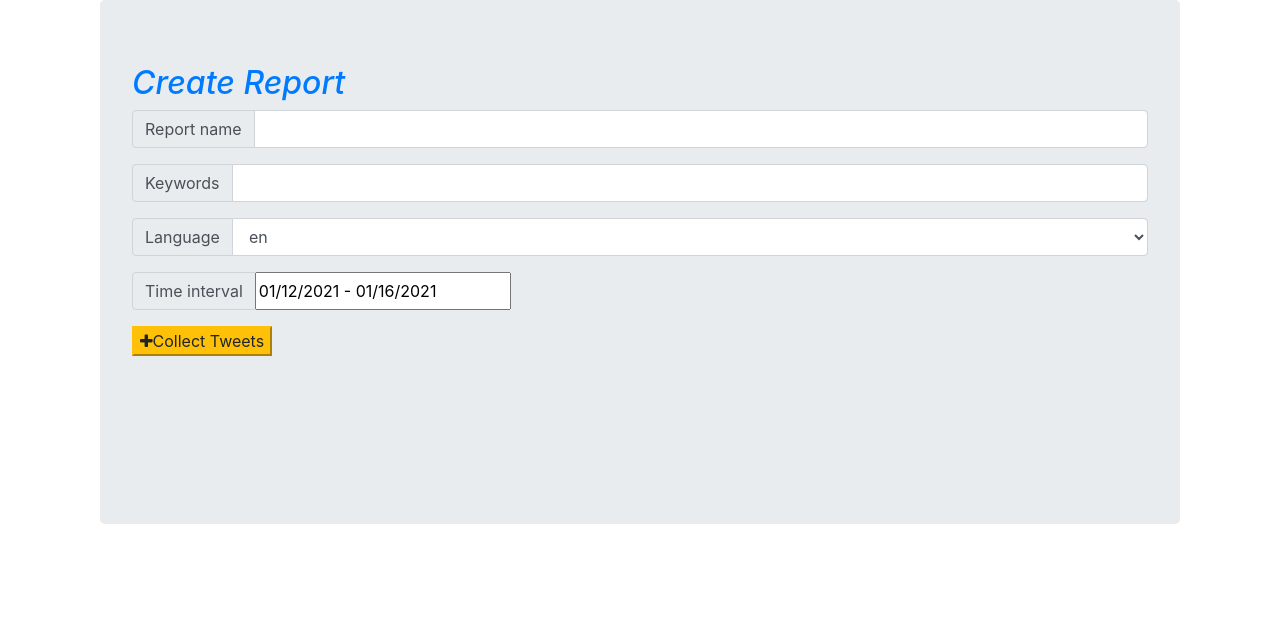
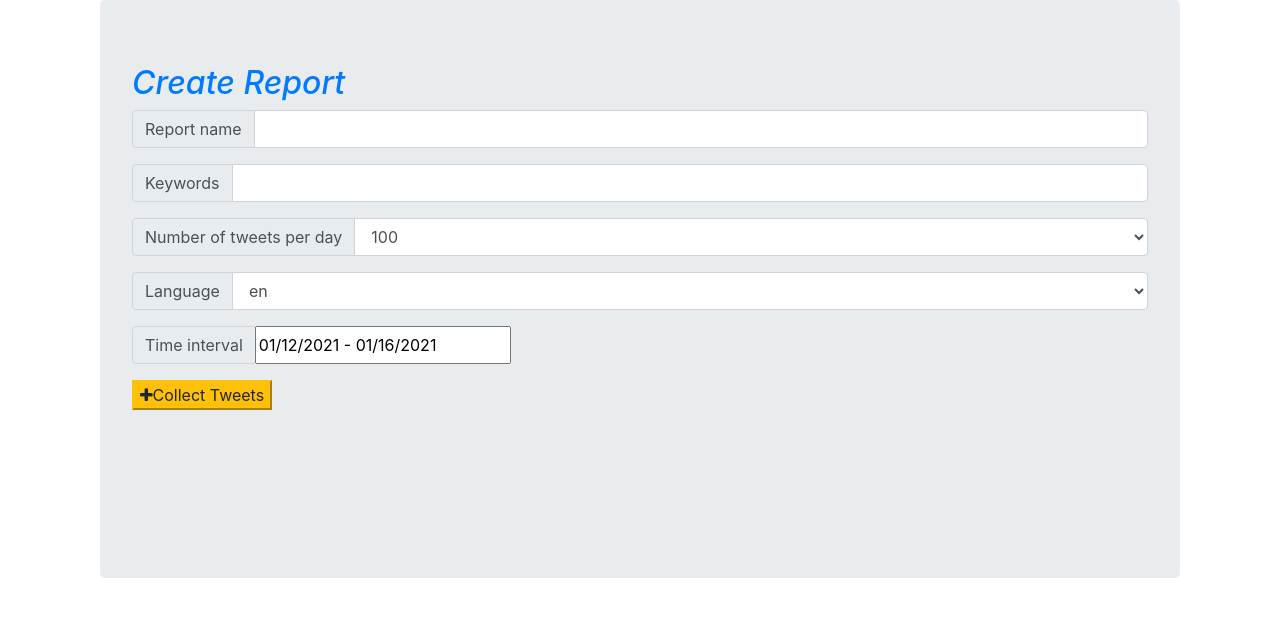
Before and after one commit to aysegulsari/599, a Django app: page /reports/collect in a window 1280 px wide. Shown: the part 56-673 px from the top of the page. Run offline with Django 3.2, Linux system fonts and the light colour scheme; some libraries are stand-ins or nearby versions.

Commit message:
number of tweets per day selection is added

```diff
--- a/app/reports/templates/reports/report_collect_tweet.html
+++ b/app/reports/templates/reports/report_collect_tweet.html
@@ -21,6 +21,18 @@
                     <input type="text" class="labelinput">
                     <input type="hidden" name="result" id="keyword" name="keyword" required>
                 </div>
+            </div>
+
+            <div class="input-group mb-3">
+                <div class="input-group-prepend">
+                    <span class="input-group-text" id="inputGroup-sizing-default4">Number of tweets per day</span>
+                </div>
+                <select class="form-control" id="count">
+                    <option value="100">100</option>
+                    <option value="500">500</option>
+                    <option value="1000">1000</option>
+                    <option value="2000">2000</option>
+                </select>
             </div>
 
             <div class="input-group mb-3">
@@ -64,12 +76,11 @@
 
     let startDate = '2021-01-12';
     let endDate = '2021-01-16';
-    let st;
-    let en;
     let keyword = '';
     let language = '';
     let name = '';
     let dates = [];
+    let count = '';
     $(function () {
         $('input[name="daterange"]').daterangepicker({
             opens: 'left'
@@ -96,7 +107,7 @@
         name = document.getElementById("name").value;
         keyword = document.getElementById("keyword").value;
         language = $("#language").find('option:selected').val();
-
+        count = $("#count").find('option:selected').val();
         if (keyword.length == 0 || name.length == 0) {
             alert('Please enter report name, keyword and tweet count!')
             document.body.style.cursor = "default";
@@ -104,7 +115,6 @@
             alert('Please wait until tweets are collected!')
             document.body.style.cursor = "progress";
             document.getElementById("note").style.visibility = 'visible'
-            document.getElementById("note").innerHTML = "Please wait until tweets are loaded..."
             $.ajax({
                 type: 'POST',
                 async: false,
@@ -126,7 +136,6 @@
         }
     });
 
-    analyzed_dates = [];
     window.getData = function (start, end) {
         $.ajax({
             type: 'POST',
@@ -138,17 +147,12 @@
                 'name': name,
                 'start': start,
                 'end': end,
-                'language': language
+                'language': language,
+                'count':count
             },
             success: function (response) {
-                analyzed_dates.push(response)
-                if (dates.length == analyzed_dates.length) {
-                    alert("Date: " + response + " is finished.Please wait..")
-                    alert("Tweet collection is finished")
-                } else {
-                    alert("Date: " + response + " is finished.Please wait..")
-
-                }
+                alert(response)
+                $('.quoteList').append('<li>' + response +' </li>');
             }
         })
     }
--- a/app/reports/utils.py
+++ b/app/reports/utils.py
@@ -38,11 +38,10 @@ def get_query(keyword, language):
     return query
 
 
-def get_tweets_via_tweepy(report, keyword, language, start_date, end_date):
+def get_tweets_via_tweepy(report, keyword, language, start_date, end_date, count):
     api = get_api()
-    count = 500
     query = get_query(keyword, language)
-    limit = count
+    limit = int(count)
     i = 0
     data = []
 
--- a/app/reports/views.py
+++ b/app/reports/views.py
@@ -50,6 +50,7 @@ def collect_tweets(request):
     language = request.POST.get('language')
     start_date = request.POST.get('start')
     end_date = request.POST.get('end')
+    count = request.POST.get('count')
     myReport = ''
     reports = myModels.Report.objects.filter(name=name, user=user)
     if reports is not None and len(reports) > 0:
@@ -60,9 +61,8 @@ def collect_tweets(request):
         return JsonResponse(temp_result, safe=False)
 
     print("starting..")
-    utils.get_tweets_via_tweepy(myReport, keyword, language, start_date, end_date)
+    utils.get_tweets_via_tweepy(myReport, keyword, language, start_date, end_date, count)
     print("finishing..")
-    tweets = myModels.Tweet.objects.filter(report=myReport)
     return JsonResponse(start_date, safe=False)
 
 
```
